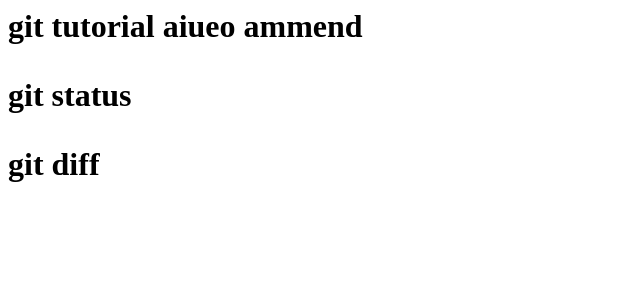
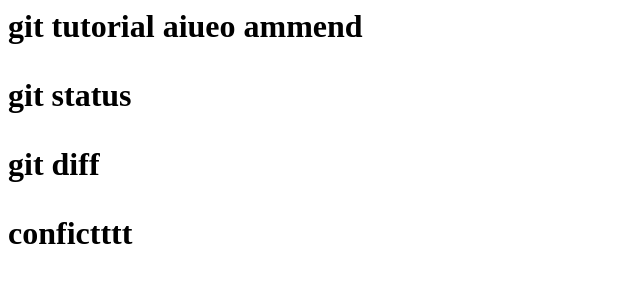
Before and after one commit to ishidahra0127/git_tutorial, a plain HTML site: page index.html in a window 1280 px wide. Shown: the whole page, without its empty margins (0-640 px from the left). Drawn offline with Linux system fonts and the light colour scheme.

Commit message:
add confictttt

```diff
--- a/index.html
+++ b/index.html
@@ -1,3 +1,4 @@
 <h1>git tutorial aiueo ammend<h1>
 <p>git status<p>
 <p>git diff<p>
+<p>confictttt<p>
```
